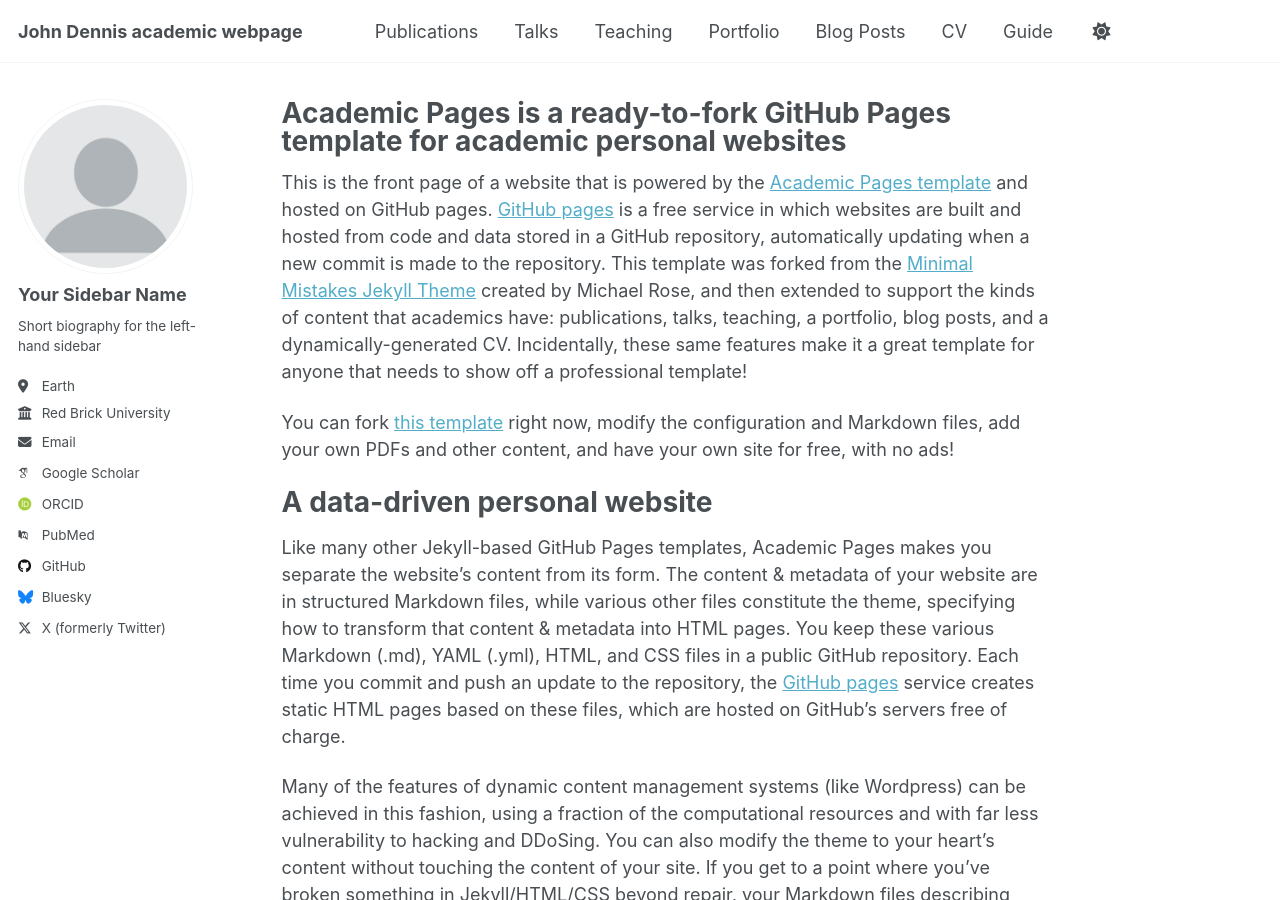
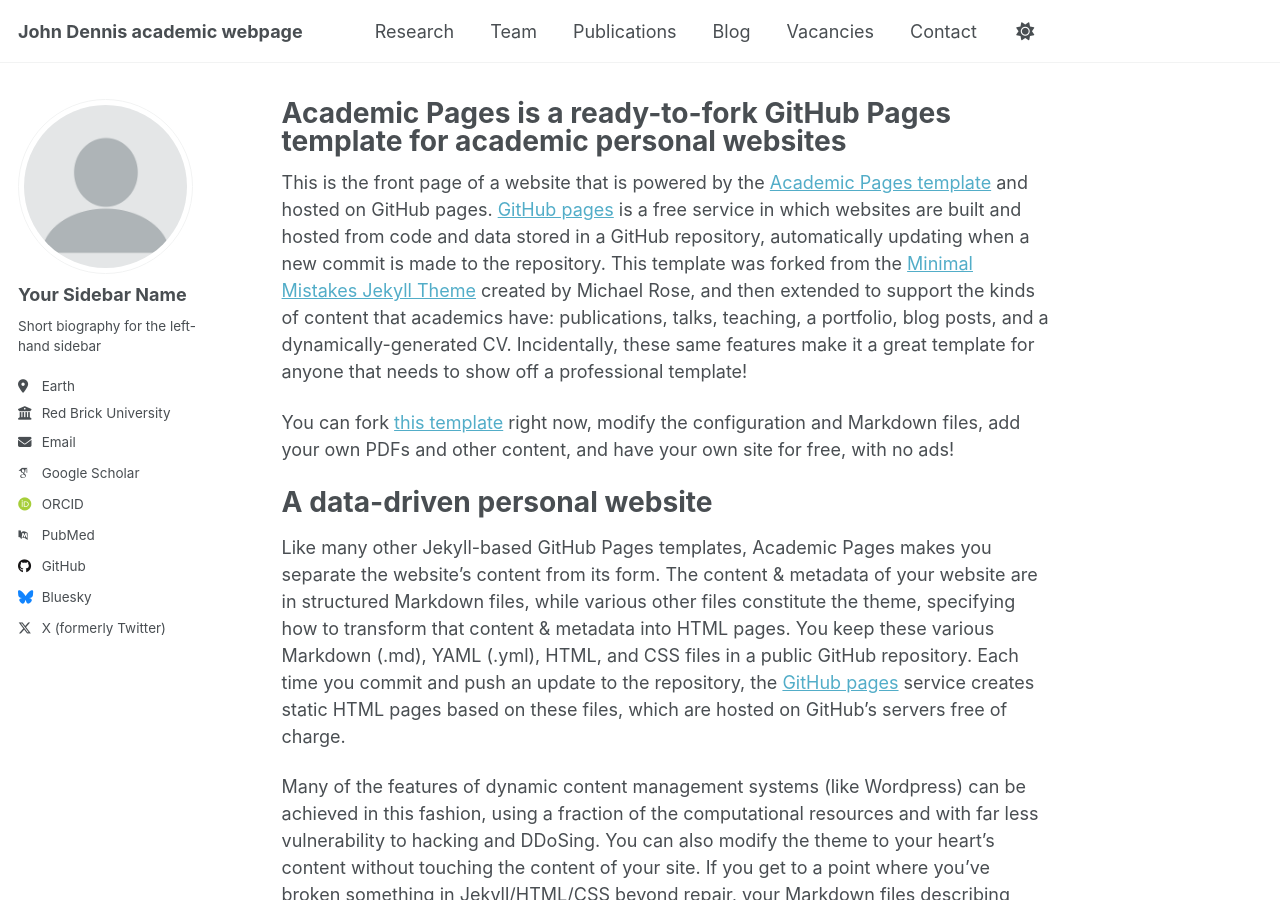
Before and after one commit to john-denn/john-denn.github.io, a Jekyll site: the page built from _pages/about.md, in a window 1280 px wide and 900 px high. Built offline with Jekyll 4.4.1, drawn with Linux system fonts in a browser that asks for light colours; some web fonts are replaced; a script that is not in the unit is left out.

Commit message:
Update navigation.yml

```diff
--- a/_data/navigation.yml
+++ b/_data/navigation.yml
@@ -8,26 +8,26 @@
 #      Markdown formatted page while the second is generated using JSON.
 
 main:
+  - title: "Research"
+    url: /portfolio/
+
+  - title: "Team"
+    url: /team/
+
   - title: "Publications"
     url: /publications/
 
-  - title: "Talks"
-    url: /talks/
+  - title: "Blog"
+    url: /blog/
 
-  - title: "Teaching"
-    url: /teaching/
+  - title: "Vacancies"
+    url: /cv/
 
-  - title: "Portfolio"
-    url: /portfolio/
-
-  - title: "Blog Posts"
-    url: /year-archive/
-
-  - title: "CV"
-    url: /cv/
+  - title: "Contact"
+    url: /contact/
 
   # - title: "CV"
   #   url: /cv-json/
 
-  - title: "Guide"
-    url: /markdown/
+  #- title: "Guide"
+  #  url: /markdown/
```
